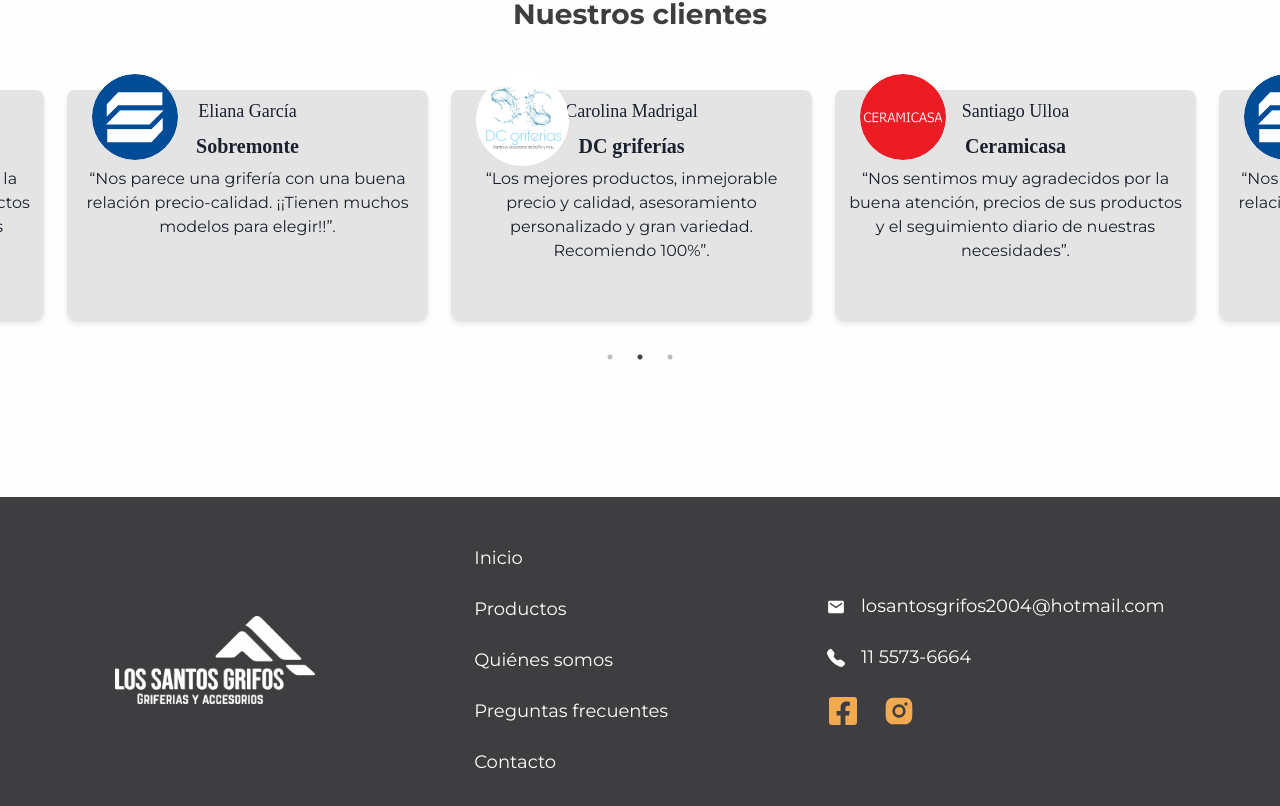
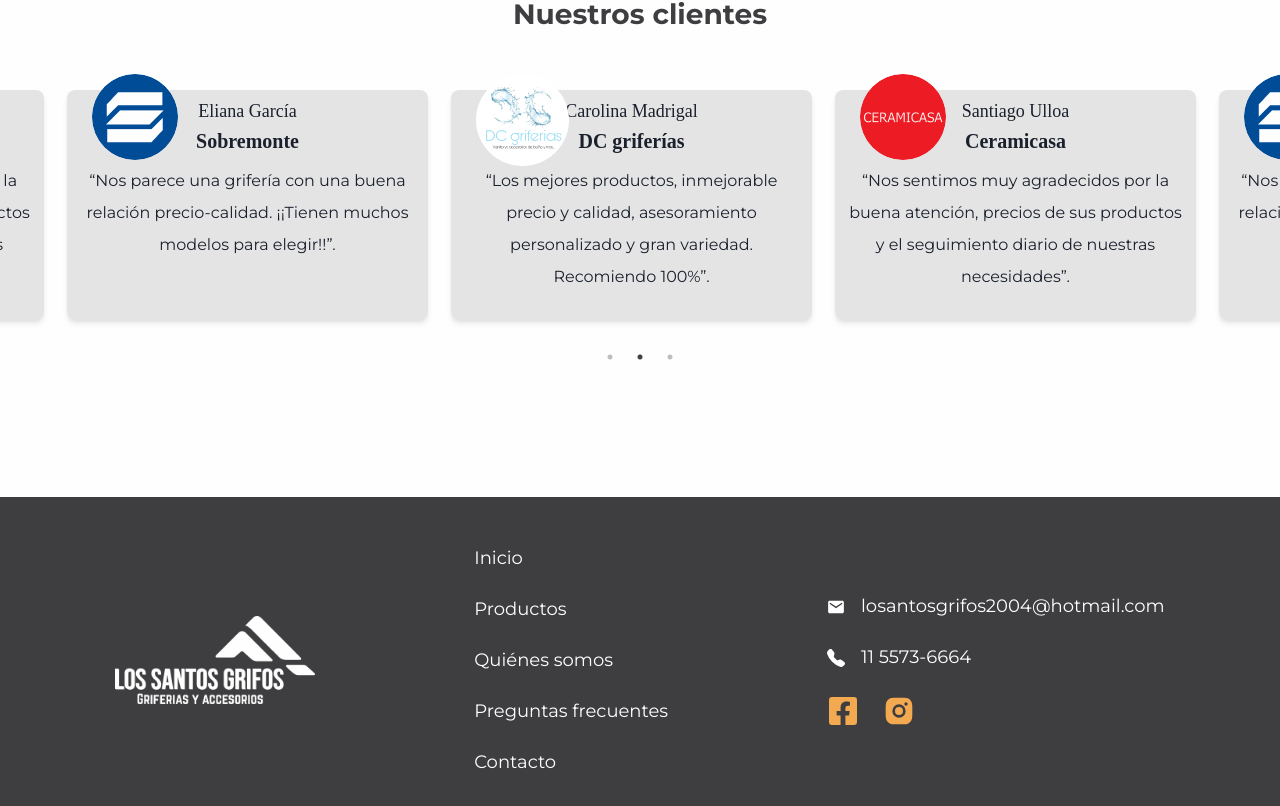
Before and after one commit to JohnFScha/los-santos-grifos, a React (Vite) app: page / in a window 1280 px wide. Shown: the part 3308-4114 px from the top of the page. Built offline with nearby package versions, Linux system fonts and the light colour scheme.

Commit message:
lineheigth al carrousel

```diff
--- a/src/components/Carousel/Carousel.jsx
+++ b/src/components/Carousel/Carousel.jsx
@@ -97,11 +97,13 @@ const Carousel = () => {
                   fontWeight="700"
                   mb={2}
                   textAlign="center"
-                  lineHeight={"26px"}
+                  lineHeight={"16px"}
                 >
                   {testimonio.lugar}
                 </Text>
-                <Text mt={2}>{testimonio.testimonio}</Text>
+                <Text mt={4} lineHeight={"2rem"}>
+                  {testimonio.testimonio}
+                </Text>
               </Box>
             </Box>
           </Box>
```
